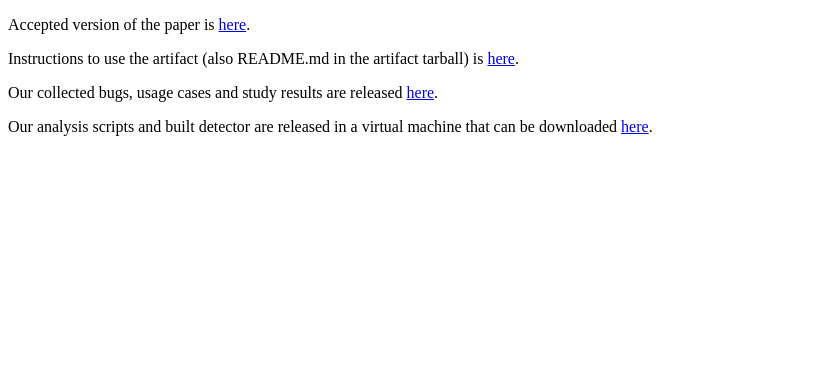
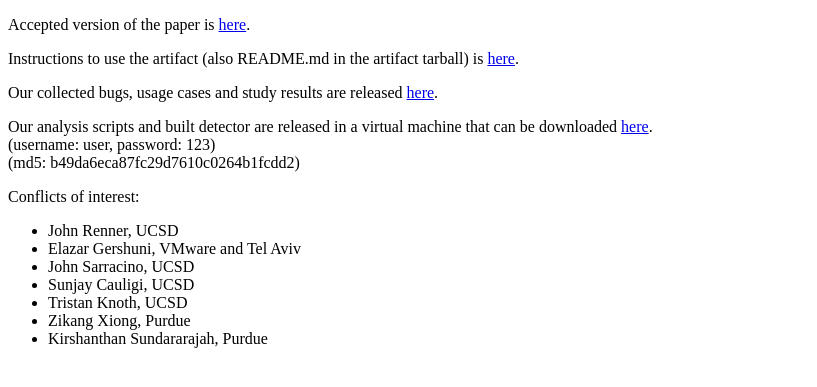
Before and after one commit to system-pclub/system-pclub.github.com, a plain HTML site: page projects/rust/index.html in a window 1280 px wide. Shown: the part 91-478 px from the top of the page, without its empty margins (0-817 px from the left). Drawn offline with Linux system fonts and the light colour scheme.

Commit message:
check in the link to the vm

```diff
--- a/projects/rust/index.html
+++ b/projects/rust/index.html
@@ -17,7 +17,19 @@ Our collected bugs, usage cases and study results are released <a href="https://
 </p>
 
 <p>
-Our analysis scripts and built detector are released in a virtual machine that can be downloaded <a href="xxx">here</a>.
+Our analysis scripts and built detector are released in a virtual machine that can be downloaded <a href="https://psu.box.com/s/pbt13li8lmye9s4n4zsc7hivvpls2aov">here</a>. <br>
+(username: user, password: 123) <br>
+(md5: b49da6eca87fc29d7610c0264b1fcdd2)
 </p>
 
+<p>
+Conflicts of interest:<br/>
+<ul>
+<li>John Renner, UCSD</li>
+<li>Elazar Gershuni, VMware and Tel Aviv</li>
+<li>John Sarracino, UCSD</li>
+<li>Sunjay Cauligi, UCSD</li>
+<li>Tristan Knoth, UCSD</li>
+<li>Zikang Xiong, Purdue</li>
+<li>Kirshanthan Sundararajah, Purdue</li>
 </body>
```
